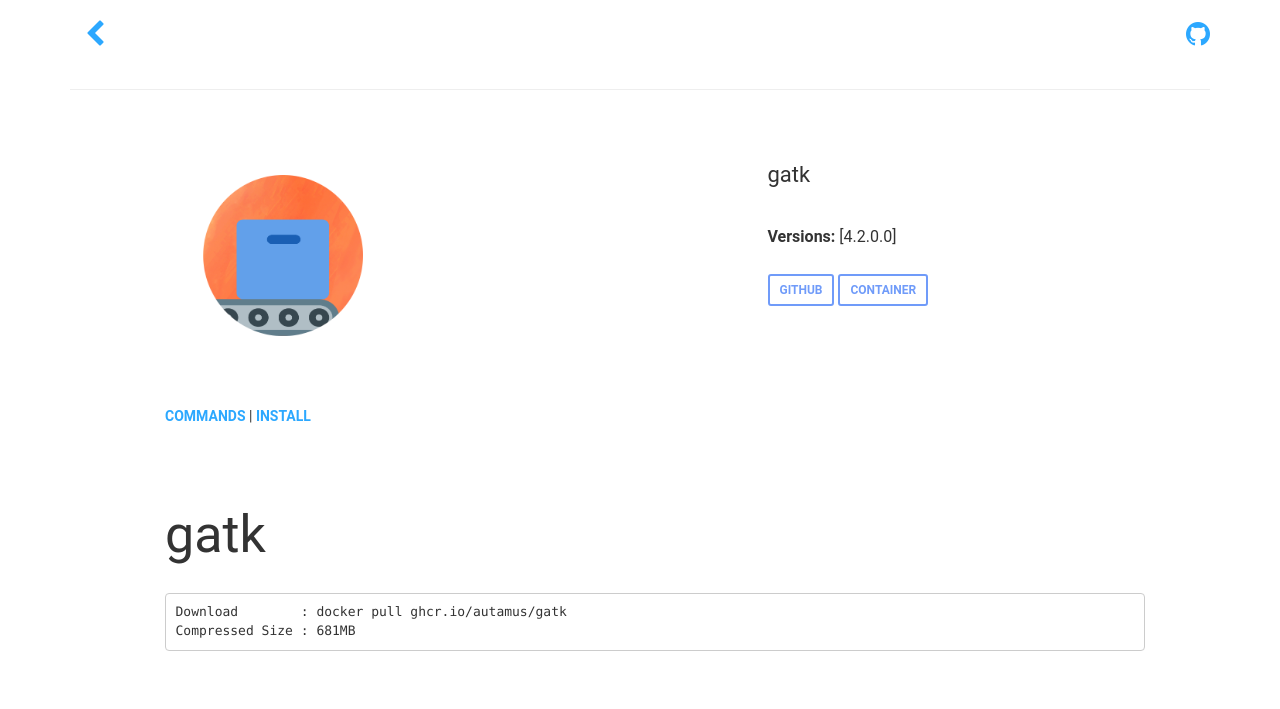
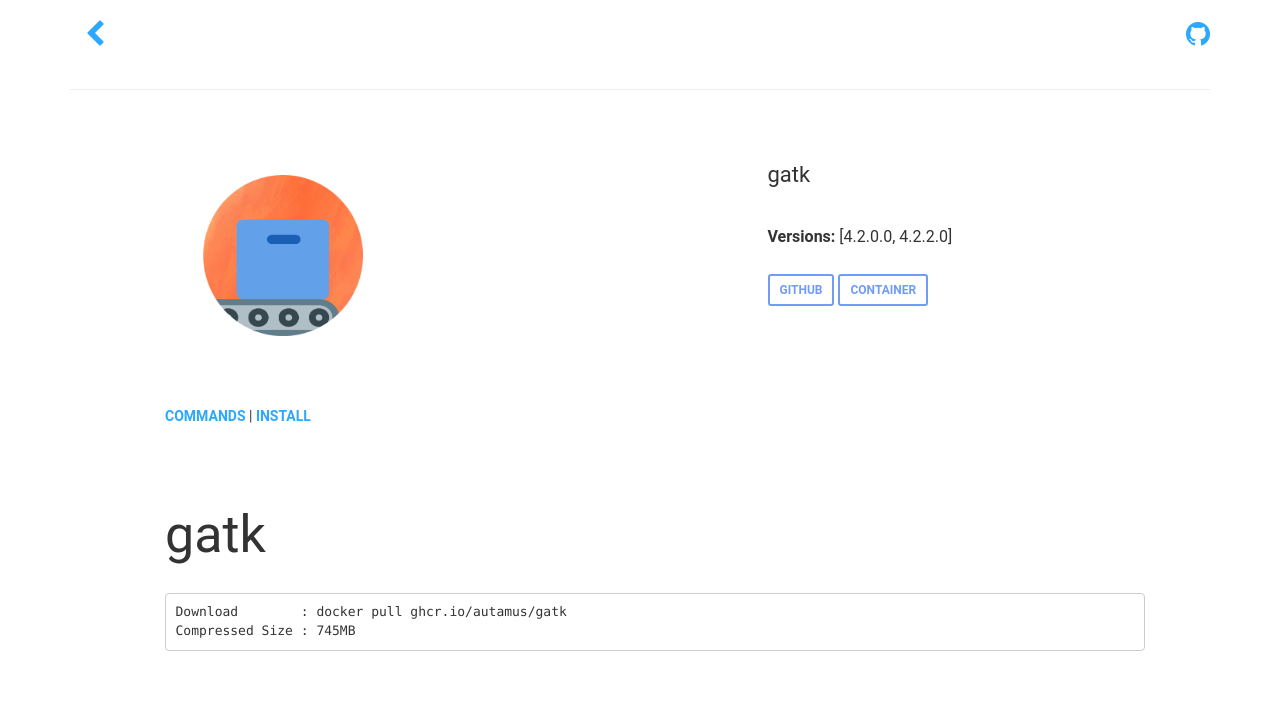
Before and after one commit to autamus/registry, a Jekyll site: the page built from _library/gatk.md, in a window 1280 px wide. Shown: the top 709 px of the page. Built offline with Jekyll 4.4.1, drawn with Linux system fonts in a browser that asks for light colours; nearby versions of some CDN libraries.

Commit message:
Update gatk to 4.2.2.0 at 2021-09-02 06:19:57.869823378 +0000 UTC m=+7.165322050

````diff
--- a/_library/gatk.md
+++ b/_library/gatk.md
@@ -4,8 +4,9 @@ name: gatk
 github: https://github.com/autamus/registry/blob/main/containers/g/gatk/spack.yaml
 versions:
 - 4.2.0.0
-updated_at: 2021-07-20T22:18:20.419913573Z
-size: 681MB
+- 4.2.2.0
+updated_at: 2021-09-02T06:19:56.815206872Z
+size: 745MB
 description: ' Genome Analysis Toolkit Variant Discovery in High-Throughput Sequencing
   Data '
 container_url: https://github.com/orgs/autamus/packages/container/package/gatk
@@ -14,7 +15,7 @@ container_url: https://github.com/orgs/autamus/packages/container/package/gatk
 # gatk
 ```bash
 Download        : docker pull ghcr.io/autamus/gatk
-Compressed Size : 681MB
+Compressed Size : 745MB
 ```
 
 ## Description
````
